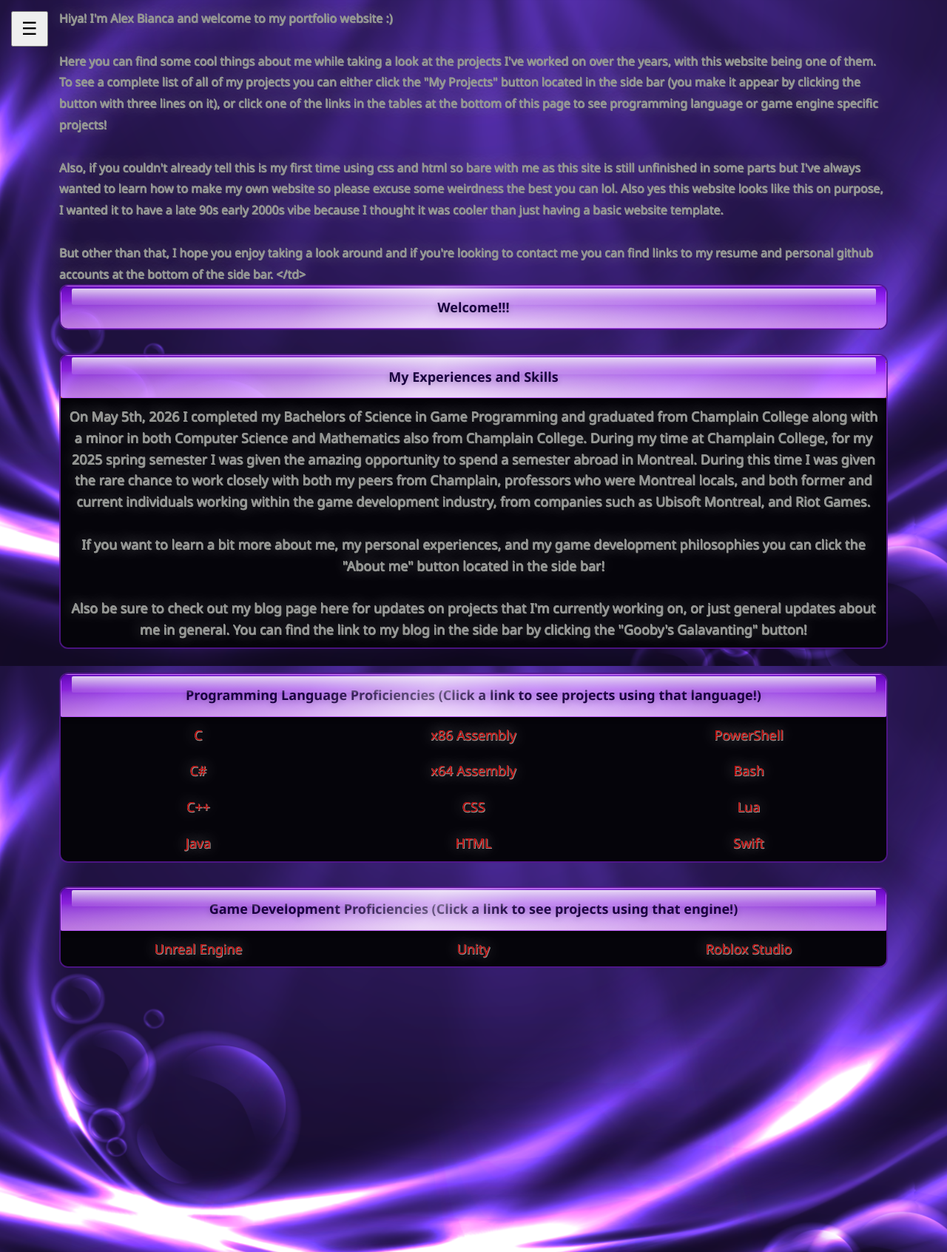
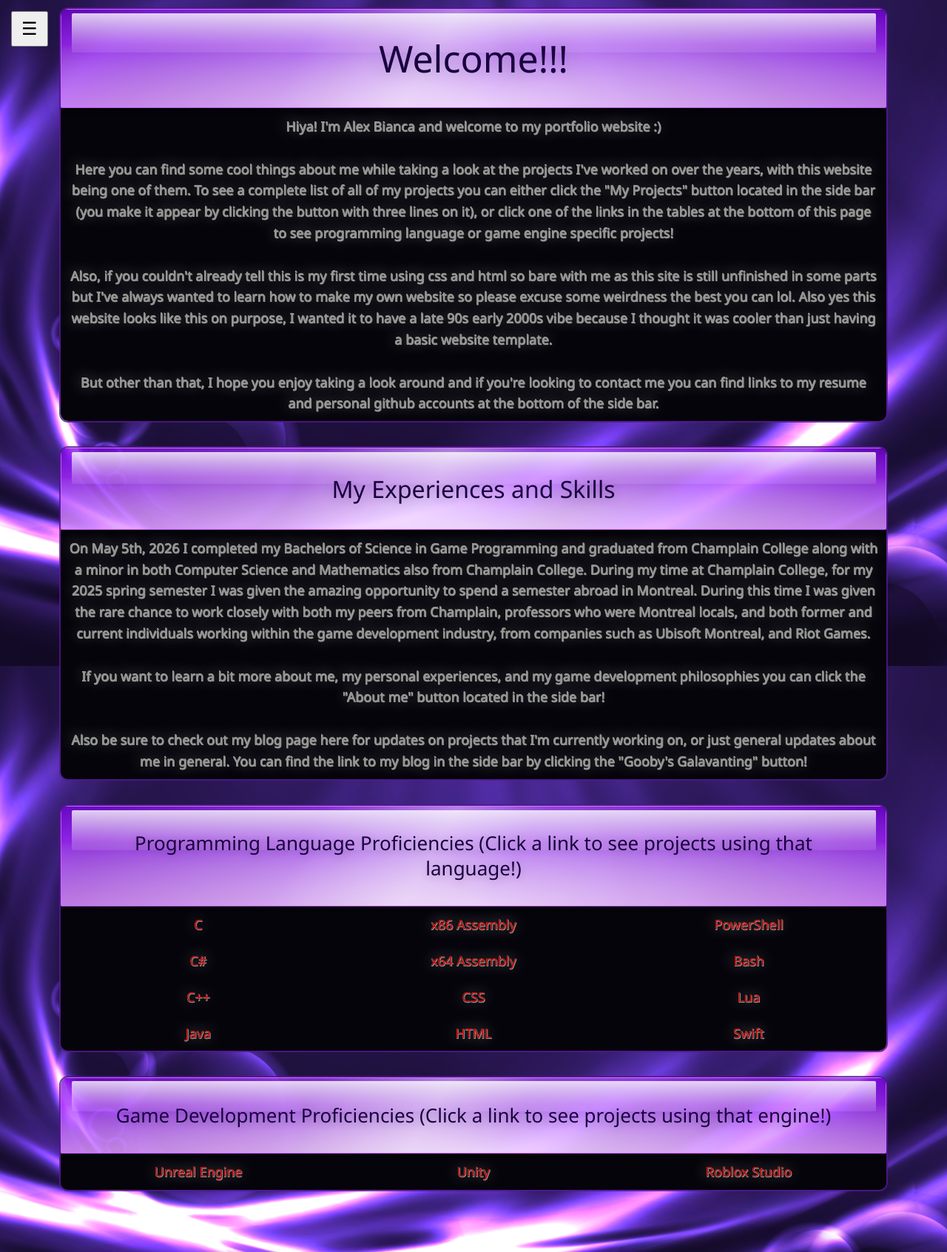
Before and after one commit to goobydaniels/goobydaniels.github.io, a Jekyll site: the page built from index.md, in a window 1280 px wide. Shown: the whole page at 74% size. Built offline with Jekyll 4.4.1, drawn with Linux system fonts in a browser that asks for light colours.

Commit message:
header changes

```diff
--- a/_sass/jekyll-theme-dinky.scss
+++ b/_sass/jekyll-theme-dinky.scss
@@ -322,16 +322,17 @@ body {
 }
 
 h1, h2, h3, h4, h5, h6 {
+  --hue: 300;
+  --sat: 0.3;
+  --glow-intensity: 0.7;
+  --fg: oklch(15% calc(var(--sat) * 0.5) var(--hue));
+
   // Color of header text
-  color:#d19771;
+  color: var(--fg);
   // Header's distance from the top of the screen, space between normal text and a header's break line (as it increases the distance shrinks), space between normal text and a header's break line (as it increases the distance increases)
-  margin:20px 0 10px;
+  margin:20px 0 20px;
   // x offset (-20, 20 range), y offset (-20, 20 range), blur (max of 20)
-  text-shadow:
-    -2px -2px 20px #959794,
-    0px 0px 0 #959794,
-    0px  2px 0 #959794,
-    2px  2px 0 #959794;
+  text-shadow: 0 2px 0.5em rgba(0, 0, 0, 0.2);
 }
 
 p, ul, ol, table, dl {
@@ -348,12 +349,12 @@ h1, h2, h3 {
 
 h1,h2, h3 {
 	display: block;
-	border-bottom: 1px solid #ccc;
-	padding-bottom: 5px;
+	// border-bottom: 1px solid #ccc;
+	// padding-bottom: 5px;
 }
 
 h1 {
-	font-size: 40px;
+	font-size: 50px;
 }
 
 h2 {
--- a/index.md
+++ b/index.md
@@ -5,20 +5,21 @@ layout: default
 <table class="equal-width-table">
   <tr>
     <th class = "frutiger-aero-header" colspan="1" style="text-align: center;">
-      <strong>Welcome!!!</strong>
+      <h1>Welcome!!!</h1>
     </th>
   </tr>
   <tr>
-    Hiya! I'm Alex Bianca and welcome to my portfolio website :)
-    <br>
-    <br>
-    Here you can find some cool things about me while taking a look at the projects I've worked on over the years, with this website being one of them. To see a complete list of all of my projects you can either click the "My Projects" button located in the side bar (you make it appear by clicking the button with three lines on it), or click one of the links in the tables at the bottom of this page to see programming language or game engine specific projects!
-    <br>
-    <br>
-    Also, if you couldn't already tell this is my first time using css and html so bare with me as this site is still unfinished in some parts but I've always wanted to learn how to make my own website so please excuse some weirdness the best you can lol. Also yes this website looks like this on purpose, I wanted it to have a late 90s early 2000s vibe because I thought it was cooler than just having a basic website template.
-    <br>
-    <br>
-    But other than that, I hope you enjoy taking a look around and if you're looking to contact me you can find links to my resume and personal github accounts at the bottom of the side bar.
+    <td colspan="1" style="text-align: center;">
+      Hiya! I'm Alex Bianca and welcome to my portfolio website :)
+      <br>
+      <br>
+      Here you can find some cool things about me while taking a look at the projects I've worked on over the years, with this website being one of them. To see a complete list of all of my projects you can either click the "My Projects" button located in the side bar (you make it appear by clicking the button with three lines on it), or click one of the links in the tables at the bottom of this page to see programming language or game engine specific projects!
+      <br>
+      <br>
+      Also, if you couldn't already tell this is my first time using css and html so bare with me as this site is still unfinished in some parts but I've always wanted to learn how to make my own website so please excuse some weirdness the best you can lol. Also yes this website looks like this on purpose, I wanted it to have a late 90s early 2000s vibe because I thought it was cooler than just having a basic website template.
+      <br>
+      <br>
+      But other than that, I hope you enjoy taking a look around and if you're looking to contact me you can find links to my resume and personal github accounts at the bottom of the side bar.
     </td>
   </tr>
 </table>
@@ -26,7 +27,7 @@ layout: default
 <table class="equal-width-table">
   <tr>
     <th class = "frutiger-aero-header" colspan="1" style="text-align: center;">
-      <b>My Experiences and Skills</b>
+      <h2>My Experiences and Skills</h2>
     </th>
   </tr>
   <tr>
@@ -45,7 +46,7 @@ layout: default
 <table class="equal-width-table">
   <tr>
     <th class = "frutiger-aero-header" colspan="3" style="text-align: center;">
-      Programming Language Proficiencies (Click a link to see projects using that language!)
+      <h3>Programming Language Proficiencies (Click a link to see projects using that language!)</h3>
     </th>
   </tr>
   <tr>
@@ -72,7 +73,9 @@ layout: default
 
 <table class="equal-width-table">
   <tr>
-    <th class = "frutiger-aero-header" colspan="3" style="text-align: center;">Game Development Proficiencies (Click a link to see projects using that engine!)</th>
+    <th class = "frutiger-aero-header" colspan="3" style="text-align: center;">
+      <h3>Game Development Proficiencies (Click a link to see projects using that engine!)</h3>
+    </th>
   </tr>
   <tr>
     <td style="text-align:center;"><a href="./unreal-projects-page.html">Unreal Engine</a></td>
```
Also changed, not shown: projects-page.md (+6 -3 lines).
